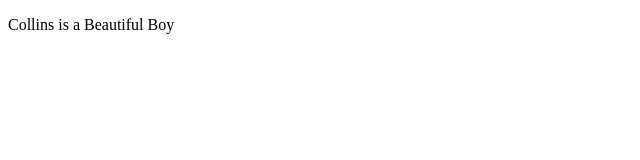
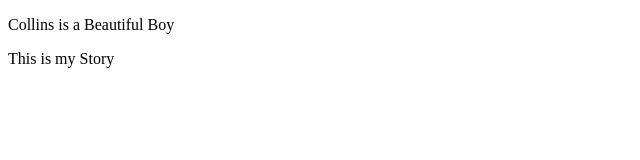
Before and after one commit to Linzo700/git-example-prject, a plain HTML site: page index.html in a window 1280 px wide. Shown: the full height of the page, 0-640 px from the left. Drawn offline with Linux system fonts and the light colour scheme.

Commit message:
Added a second Paragraph

```diff
--- a/index.html
+++ b/index.html
@@ -8,5 +8,6 @@
 </head>
 <body>
    <p>Collins is a Beautiful Boy</p>
+   <p>This is my Story </p>
 </body>
 </html>
```
